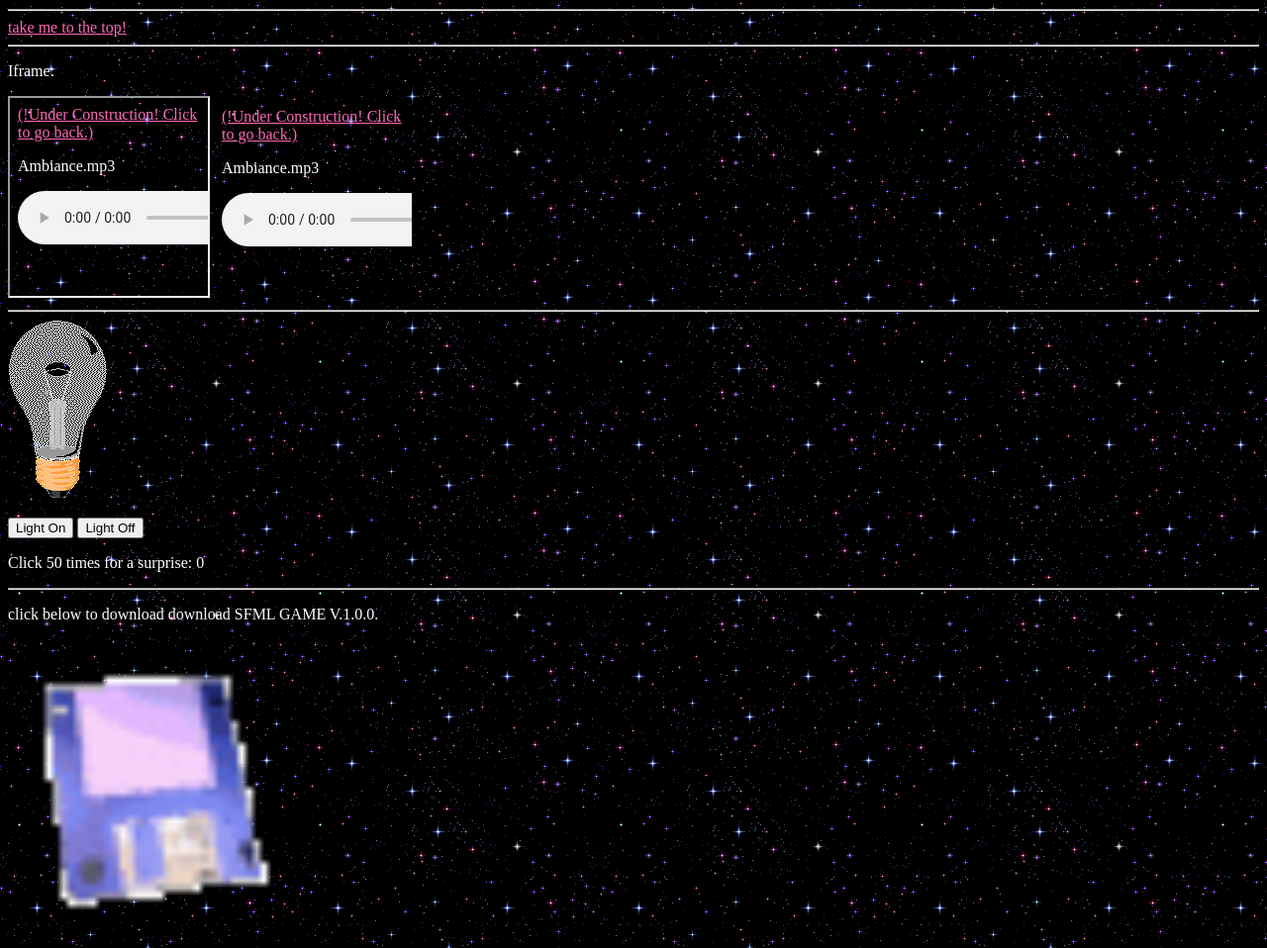
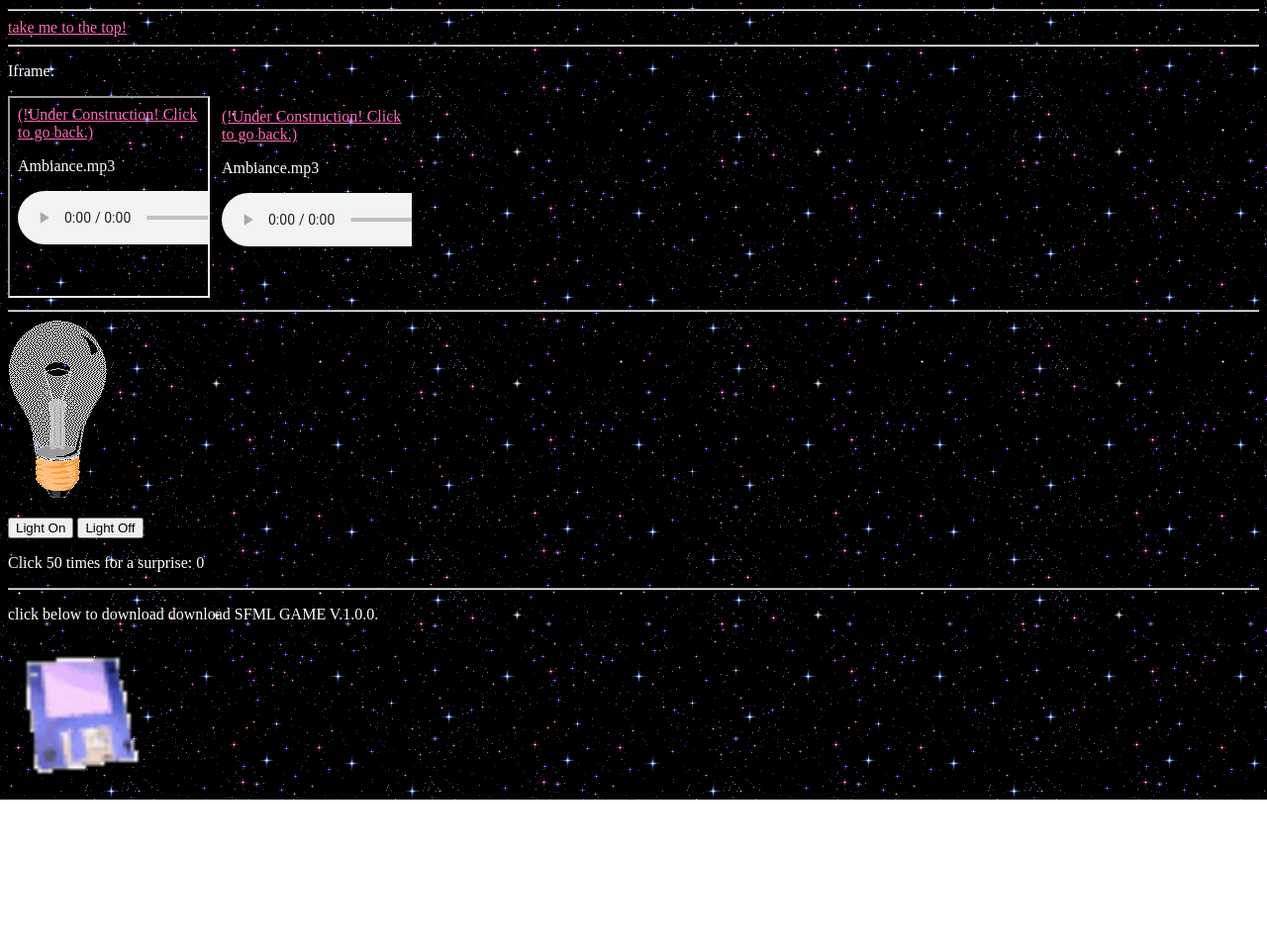
Before and after one commit to Tiamtum/Tiamtum.github.io, a plain HTML site: page frame.html in a window 1280 px wide. Shown: the part 1287-2245 px from the top of the page at 99% size. After the commit the page ends 2095 px from the top, so only its background shows below. Drawn offline with Linux system fonts and the light colour scheme.

Commit message:
changed gif dims to something less obnoxious

```diff
--- a/frame.html
+++ b/frame.html
@@ -176,7 +176,7 @@ function light(sw){
     <hr>
     <p>click below to download download SFML GAME V.1.0.0.</p>
      <a href="resources/files/Game.zip" download>
-     	<img src="resources/css/download.gif" width="300" height="300">
+     	<img src="resources/css/download.gif" width="150" height="150">
      </a>
 
 
```
